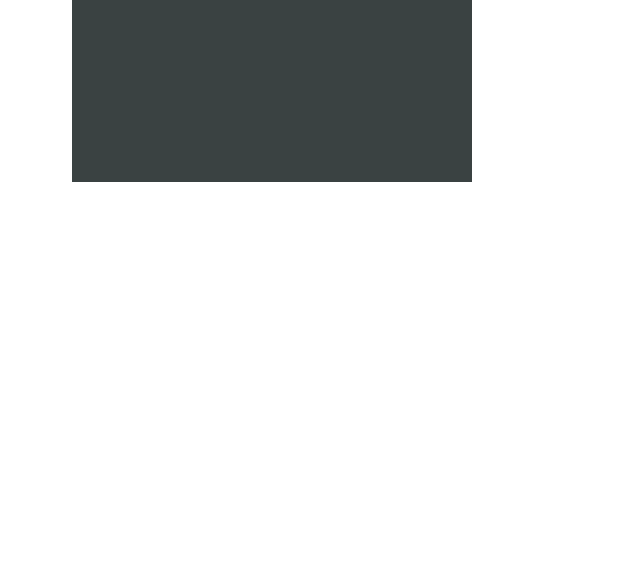
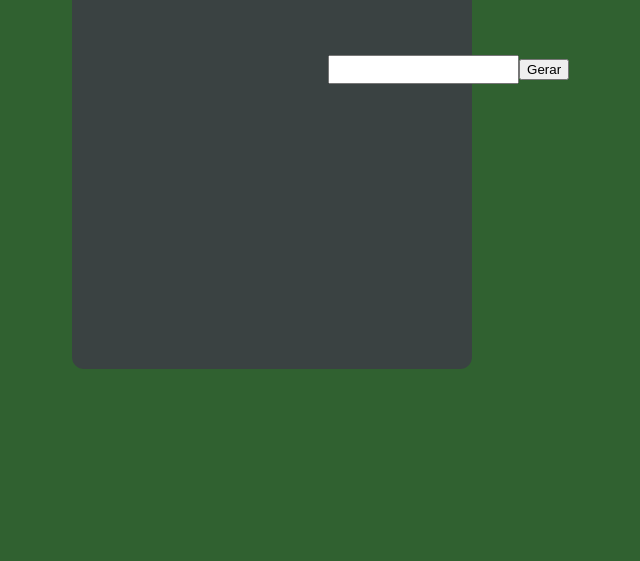
Before and after one commit to cdfdiniz/QRCode, a plain HTML site: page index.html in a window 1280 px wide. Shown: the part 239-800 px from the top of the page, without its empty margins (368-1008 px from the left). Drawn offline with Linux system fonts and the light colour scheme.

Commit message:
commit-aula

```diff
--- a/style.css
+++ b/style.css
@@ -1,15 +1,29 @@
-.box {
-    background-color: rgb(58, 66, 66);
-    width: 400px;
-    height: 400px;
-    margin: auto;
+html {
+    background-color: rgb(48, 97, 48);
+    font-family: Verdana, Geneva, Tahoma, sans-serif;
 }
 
 h1{
     color: rgb(223, 237, 249);
+    margin: 15px 10px 300px 100px;
 
+}
+
+input {
+    padding: 5px;
 }
 
 body {
     align-items: center;
+
 }
+
+.box {
+    display: flex;
+    align-items: center;
+    background-color: rgb(58, 66, 66);
+    width: 400px;
+    height: 600px;
+    margin: auto;
+    border-radius: 12px;
+}
```
